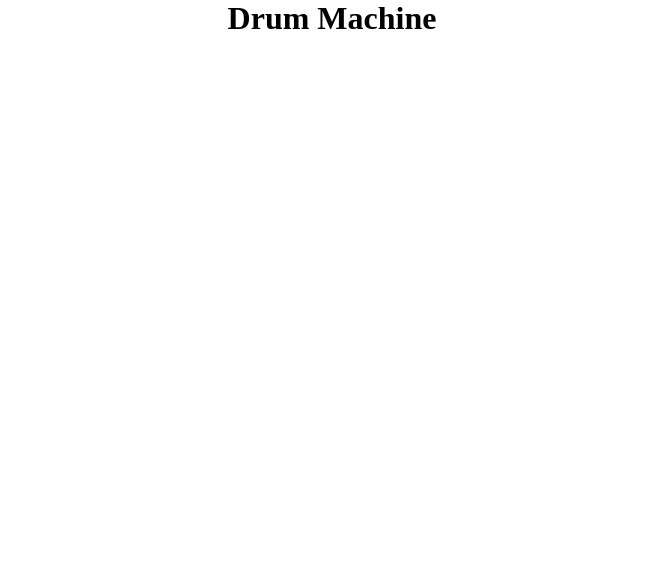
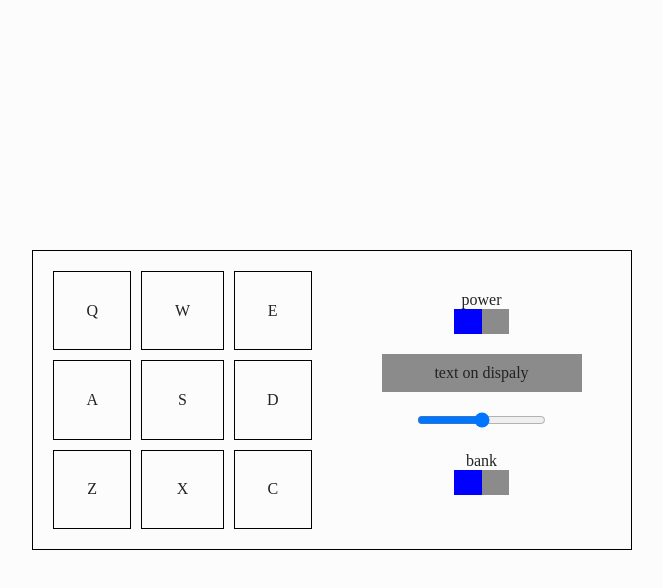
Before and after one commit to valentin93z/drum-machine, a React (Create React App) app: page / in a window 1280 px wide. Shown: the top 588 px of the page, without its empty margins (308-971 px from the left). Built offline with nearby package versions, Linux system fonts and the light colour scheme.

Commit message:
add working drum pad, add set volume

```diff
--- a/public/index.html
+++ b/public/index.html
@@ -5,10 +5,7 @@
     <link rel="icon" href="%PUBLIC_URL%/favicon.png" />
     <meta name="viewport" content="width=device-width, initial-scale=1" />
     <meta name="theme-color" content="#000000" />
-    <meta
-      name="description"
-      content="Web site created using create-react-app"
-    />
+    <meta name="description" content="Web site created using create-react-app" />
     <link rel="apple-touch-icon" href="%PUBLIC_URL%/logo192.png" />
     <link rel="manifest" href="%PUBLIC_URL%/manifest.json" />
     <title>Drum Machine</title>
--- a/src/App.js
+++ b/src/App.js
@@ -1,11 +1,137 @@
+import React, { useState } from 'react';
 import './index.css';
 
+const firstSoundGroup = [
+  {
+    keyCode: 81,
+    key: 'Q',
+    id: 'Heater-1',
+    url: 'https://s3.amazonaws.com/freecodecamp/drums/Heater-1.mp3' },
+
+  {
+    keyCode: 87,
+    key: 'W',
+    id: 'Heater-2',
+    url: 'https://s3.amazonaws.com/freecodecamp/drums/Heater-2.mp3' },
+
+  {
+    keyCode: 69,
+    key: 'E',
+    id: 'Heater-3',
+    url: 'https://s3.amazonaws.com/freecodecamp/drums/Heater-3.mp3' },
+
+  {
+    keyCode: 65,
+    key: 'A',
+    id: 'Heater-4',
+    url: 'https://s3.amazonaws.com/freecodecamp/drums/Heater-4_1.mp3' },
+
+  {
+    keyCode: 83,
+    key: 'S',
+    id: 'Clap',
+    url: 'https://s3.amazonaws.com/freecodecamp/drums/Heater-6.mp3' },
+
+  {
+    keyCode: 68,
+    key: 'D',
+    id: 'Open-HH',
+    url: 'https://s3.amazonaws.com/freecodecamp/drums/Dsc_Oh.mp3' },
+
+  {
+    keyCode: 90,
+    key: 'Z',
+    id: "Kick-n'-Hat",
+    url: 'https://s3.amazonaws.com/freecodecamp/drums/Kick_n_Hat.mp3' },
+
+  {
+    keyCode: 88,
+    key: 'X',
+    id: 'Kick',
+    url: 'https://s3.amazonaws.com/freecodecamp/drums/RP4_KICK_1.mp3' },
+
+  {
+    keyCode: 67,
+    key: 'C',
+    id: 'Closed-HH',
+    url: 'https://s3.amazonaws.com/freecodecamp/drums/Cev_H2.mp3' }
+  ];
+
+
 function App() {
+
+  const [volume, setVolume] = useState(0.5);
+
   return (
-    <div className="App">
-      <h1>Drum Machine</h1>
+    <div className="App" id='drum-machine'>
+        <div className='drum-keyboard'>
+          {firstSoundGroup.map((sound) => (
+          <Pad key={sound.id} sound={sound} volume={volume} />))}
+        </div>
+        <div className='drum-control'>
+          <div className='control-power'>
+            <p>power</p>
+            <div className='switcher'>
+              <div className='switch'></div>
+            </div>
+          </div>
+          <div className='display' id='display'>
+            text on dispaly
+          </div>
+          <div className='control-volume'>
+            <input
+              type="range"
+              onChange={(e) => setVolume(e.target.value)}
+              value={volume}
+              step="0.01"
+              min="0"
+              max="1" />
+          </div>
+          <div className='control-bank'>
+            <p>bank</p>
+            <div className='switcher'>
+              <div className='switch'></div>
+            </div>
+          </div>
+        </div>
     </div>
-  );
-}
+  )
+};
+
+
+
+function Pad({ sound, volume }) {
+
+  const [active, setActive] = useState(false);
+
+  React.useEffect(() => {
+    document.addEventListener("keydown", handleKeydown);
+    return() => {
+      document.removeEventListener("keydown", handleKeydown);
+    }
+  }, );
+
+  const handleKeydown = (e) => {
+    if (e.keyCode === sound.keyCode) {
+      playSound();
+    }
+  }
+
+  const playSound = () => {
+    const audio = document.getElementById(sound.key);
+    setActive(true);
+    setTimeout(() => setActive(false), 200);
+    audio.volume = volume;
+    audio.currentTime = 0;
+    audio.play();
+  }
+
+  return (
+    <div className={`drum-pad ${active && "active-pad"}`} onClick={playSound}>
+      <audio className='clip' id={sound.key} src={sound.url} />
+      {sound.key}
+    </div>
+  )
+};
 
 export default App;
--- a/src/index.css
+++ b/src/index.css
@@ -1,8 +1,87 @@
 * {
   margin: 0;
   padding: 0;
+  box-sizing: border-box;
+}
+
+body {
+  width: 100vw;
+  height: 100vh;
+  background-color: #fcfcfc;
+  color: #222222;
+  display: grid;
+  align-items: center;
+  justify-content: center;
 }
 
 .App {
+  width: 600px;
+  height: 300px;
   text-align: center;
+  border: 1px solid black;
+  display: grid;
+  grid-template-columns: 50% 50%;
 }
+
+.drum-keyboard {
+  display: grid;
+  grid-template-columns: auto auto auto;
+  grid-gap: 10px;
+  padding: 20px;
+}
+
+.drum-pad {
+  border: 1px solid black;
+  display: grid;
+  align-items: center;
+  justify-content: center;
+  cursor: pointer;
+}
+
+.active-pad {
+  background-color: orange;
+}
+
+.switcher {
+  width: 55px;
+  height: 25px;
+  background-color: #8b8b8b;
+  margin: 0 auto;
+}
+
+.switch {
+  width: 50%;
+  height: 100%;
+  background-color: blue;
+}
+
+.display {
+  width: 200px;
+  background-color: #8b8b8b;
+  margin: 0 auto;
+  margin-top: 20px;
+  padding: 10px;
+}
+
+.control-power {
+  margin-top: 40px;
+}
+
+.control-volume {
+  margin-top: 20px;
+}
+
+.control-bank {
+  margin-top: 20px;
+}
+
+@media screen and (max-width: 620px) {
+
+  .App {
+    width: 300px;
+    height: 600px;
+    grid-template-columns: auto;
+    grid-template-rows: 298px;
+  }
+
+}
```
